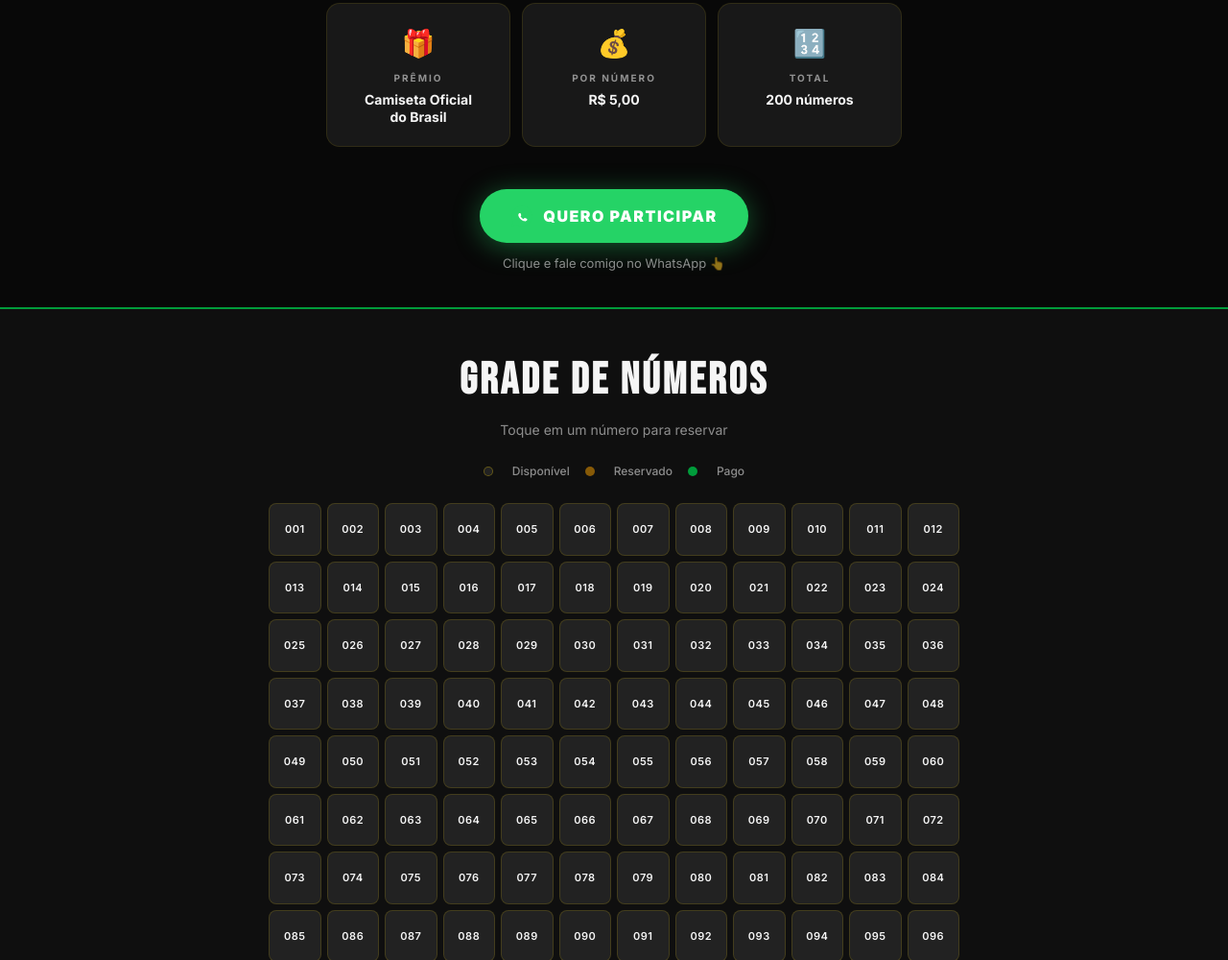
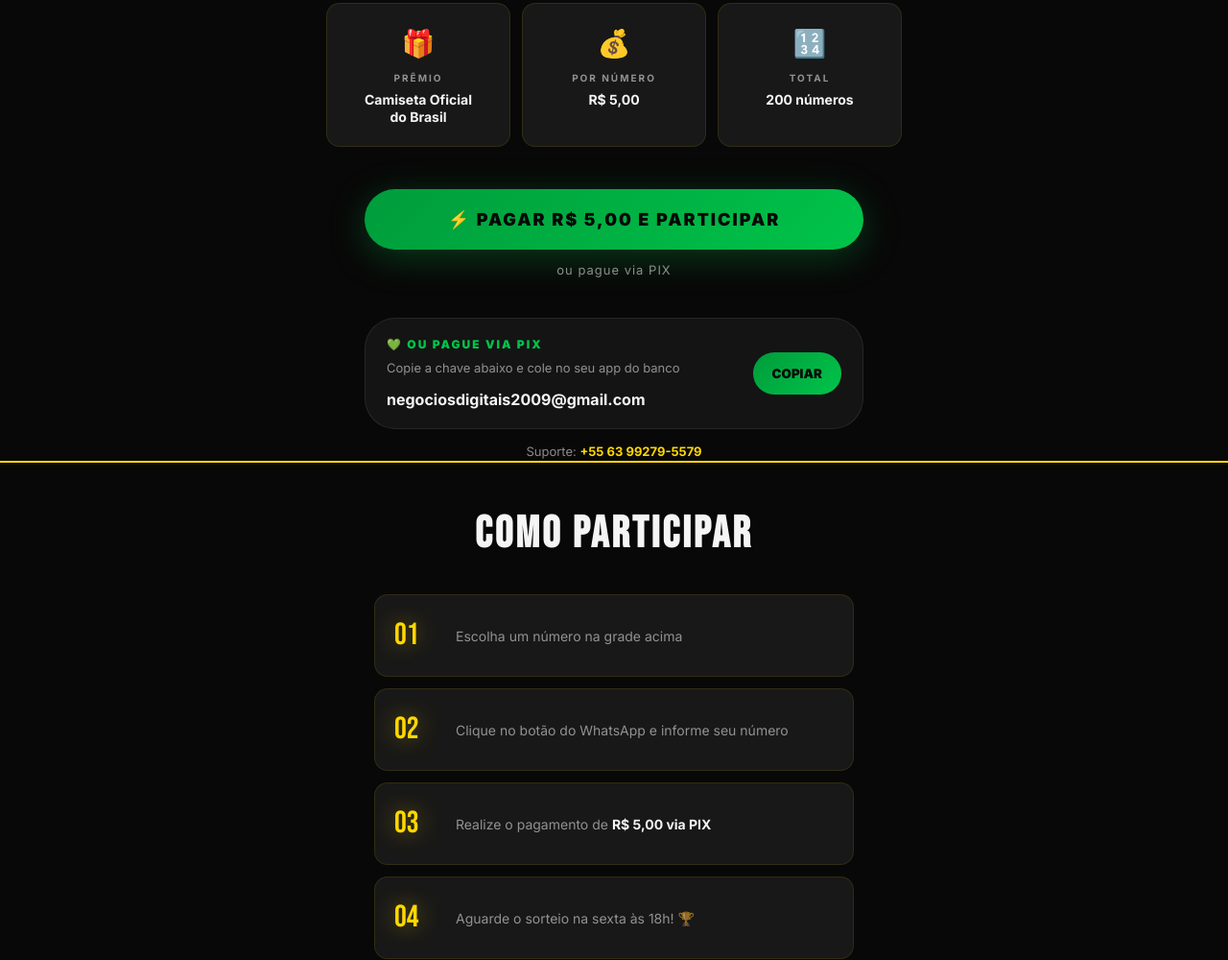
Before and after one commit to rodriguindogradu066/site-copa-, a plain HTML site: page index.html in a window 1280 px wide. Shown: the part 1800-2800 px from the top of the page at 96% size. Drawn offline with Linux system fonts and the light colour scheme.

Commit message:
novo site

```diff
--- a/index.html
+++ b/index.html
@@ -86,27 +86,22 @@
   <!-- CTA PRINCIPAL -->
   <section class="cta-section">
     <a href="https://wa.me/5563992795579?text=Ol%C3%A1%21+Quero+participar+do+sorteio+da+Camiseta+do+Brasil+%F0%9F%87%A7%F0%9F%87%B7"
-       class="btn-whatsapp" target="_blank" rel="noopener">
-      <svg class="btn-whatsapp__icon" viewBox="0 0 32 32" fill="none" xmlns="http://www.w3.org/2000/svg">
-        <path d="M16 2C8.268 2 2 8.268 2 16c0 2.478.672 4.8 1.84 6.8L2 30l7.4-1.82A13.94 13.94 0 0016 30c7.732 0 14-6.268 14-14S23.732 2 16 2z" fill="#25D366"/>
-        <path d="M22.4 19.6c-.32-.16-1.88-.92-2.16-1.02-.28-.1-.48-.16-.68.16-.2.32-.76.96-.92 1.16-.16.2-.34.22-.62.06-.28-.16-1.18-.44-2.24-1.4-.82-.74-1.38-1.66-1.54-1.94-.16-.28-.02-.44.12-.58.12-.12.28-.32.42-.48.14-.16.18-.28.28-.46.1-.18.04-.34-.02-.48-.06-.14-.68-1.64-.92-2.24-.24-.58-.5-.5-.68-.5h-.58c-.2 0-.52.08-.8.38-.28.3-1.06 1.04-1.06 2.52 0 1.48 1.08 2.92 1.24 3.12.16.2 2.14 3.28 5.18 4.6.72.32 1.28.5 1.72.64.72.22 1.38.2 1.9.12.58-.08 1.88-.76 2.14-1.5.26-.74.26-1.38.18-1.52-.08-.14-.28-.22-.6-.38z" fill="white"/>
-      </svg>
-      QUERO PARTICIPAR
+       class="btn-pay" target="_blank" rel="noopener">
+      ⚡ PAGAR R$ 5,00 E PARTICIPAR
     </a>
-    <p class="cta-hint">Clique e fale comigo no WhatsApp 👆</p>
+    <p class="cta-hint">ou pague via PIX</p>
   </section>
 
-  <!-- GRADE DE NÚMEROS -->
-  <section class="numbers-section">
-    <h2 class="section-title">GRADE DE NÚMEROS</h2>
-    <p class="section-sub">Toque em um número para reservar</p>
-    <div class="legend">
-      <span class="legend__dot legend__dot--available"></span> Disponível
-      <span class="legend__dot legend__dot--reserved"></span> Reservado
-      <span class="legend__dot legend__dot--sold"></span> Pago
+  <section class="pix-section">
+    <div class="pix-card">
+      <div>
+        <p class="pix-subtitle">💚 OU PAGUE VIA PIX</p>
+        <p class="pix-instruction">Copie a chave abaixo e cole no seu app do banco</p>
+        <p class="pix-key">negociosdigitais2009@gmail.com</p>
+      </div>
+      <button class="pix-copy-btn" type="button" data-pix="negociosdigitais2009@gmail.com">COPIAR</button>
     </div>
-    <div class="numbers-grid" id="numbersGrid"></div>
-    <div class="numbers-info"><p id="availableCount">200 disponíveis</p></div>
+    <p class="pix-support">Suporte: <a href="https://wa.me/5563992795579" target="_blank" rel="noopener">+55 63 99279-5579</a></p>
   </section>
 
   <!-- COMO PARTICIPAR -->
--- a/script.js
+++ b/script.js
@@ -37,6 +37,7 @@ document.addEventListener('DOMContentLoaded', () => {
   updateCountdown();
   setInterval(updateCountdown, 1000);
   initScrollCTA();
+  initPixCopy();
 });
 
 // ─── GRADE DE NÚMEROS ─────────────────────
@@ -107,6 +108,25 @@ function flashButton(numFormatted) {
         btn.style.transform = '';
       }, 600);
     }
+  });
+}
+
+function initPixCopy() {
+  const pixButtons = document.querySelectorAll('.pix-copy-btn');
+  pixButtons.forEach(btn => {
+    btn.addEventListener('click', () => {
+      const pixValue = btn.dataset.pix || '';
+      navigator.clipboard.writeText(pixValue).then(() => {
+        btn.textContent = 'PIX COPIADO';
+        btn.classList.add('copied');
+        setTimeout(() => {
+          btn.textContent = 'COPIAR PIX';
+          btn.classList.remove('copied');
+        }, 2000);
+      }).catch(() => {
+        btn.textContent = 'COPIAR MANUAL';
+      });
+    });
   });
 }
 
--- a/style.css
+++ b/style.css
@@ -179,19 +179,32 @@ a{text-decoration:none;color:inherit}
 .info-card__value{font-size:14px;font-weight:700;color:var(--white);line-height:1.3}
 
 /* ── CTA ─────────────────────────────── */
-.cta-section{padding:8px 20px 36px;text-align:center}
-.btn-whatsapp{
-  display:inline-flex;align-items:center;gap:10px;
-  background:var(--wa);color:#fff;
-  font-family:var(--font-b);font-weight:800;font-size:16px;letter-spacing:1.5px;
-  padding:16px 32px;border-radius:var(--r-xl);
-  box-shadow:0 4px 28px rgba(37,211,102,.4);
-  transition:transform .2s,box-shadow .2s;cursor:pointer;border:none;
+.cta-section{padding:8px 20px 16px;text-align:center}
+.btn-pay{
+  display:inline-flex;align-items:center;justify-content:center;
+  width:100%;max-width:520px;margin:0 auto;
+  background:linear-gradient(135deg,var(--green),var(--green-l));
+  color:var(--black);
+  font-family:var(--font-b);font-weight:900;font-size:18px;letter-spacing:2px;
+  padding:18px 32px;border-radius:999px;
+  box-shadow:0 8px 36px rgba(0,156,59,.35);
+  transition:transform .2s,box-shadow .2s;cursor:pointer;border:none;text-transform:uppercase;
 }
-.btn-whatsapp:hover{transform:translateY(-3px) scale(1.02);box-shadow:0 8px 40px rgba(37,211,102,.55)}
-.btn-whatsapp:active{transform:scale(.98)}
-.btn-whatsapp__icon,.btn-whatsapp svg{width:24px;height:24px;flex-shrink:0}
-.cta-hint{margin-top:12px;font-size:13px;color:var(--dim)}
+.btn-pay:hover{transform:translateY(-3px) scale(1.02);box-shadow:0 10px 48px rgba(0,156,59,.45)}
+.btn-pay:active{transform:scale(.98)}
+.cta-hint{margin-top:12px;font-size:13px;color:var(--dim);letter-spacing:1px}
+
+.pix-section{padding:24px 20px 32px;background:var(--black)}
+.pix-card{max-width:640px;margin:0 auto;padding:20px 24px;background:rgba(255,255,255,.05);border:1px solid rgba(255,255,255,.08);border-radius:18px;display:flex;flex-wrap:wrap;align-items:center;gap:16px;justify-content:space-between}
+.pix-subtitle{font-size:12px;font-weight:800;letter-spacing:2px;text-transform:uppercase;color:var(--green-l);margin-bottom:6px}
+.pix-instruction{font-size:13px;color:var(--dim);margin-bottom:10px}
+.pix-key{font-size:16px;font-weight:700;color:var(--white);word-break:break-word}
+.pix-copy-btn{border:none;background:linear-gradient(135deg,var(--blue-l),var(--blue-br));color:#fff;font-family:var(--font-b);font-weight:800;padding:14px 26px;border-radius:999px;cursor:pointer;transition:transform .2s,box-shadow .2s}
+.pix-copy-btn:hover{transform:translateY(-2px);box-shadow:0 10px 30px rgba(0,48,135,.28)}
+.pix-copy-btn:active{transform:scale(.98)}
+.pix-copy-btn.copied{background:linear-gradient(135deg,var(--gold-dark),var(--gold));color:var(--black)}
+.pix-support{max-width:640px;margin:14px auto 0;color:var(--dim);font-size:13px;text-align:center}
+.pix-support a{color:var(--gold);font-weight:700}
 
 /* ── NUMBERS ─────────────────────────── */
 .numbers-section{padding:40px 20px 60px;background:var(--black-2);border-top:2px solid var(--green)}
@@ -229,6 +242,15 @@ a{text-decoration:none;color:inherit}
 @keyframes floatUp{from{opacity:0;transform:translateX(-50%) translateY(20px)}to{opacity:1;transform:translateX(-50%) translateY(0)}}
 .btn-whatsapp--float{width:100%;justify-content:center;font-size:15px;padding:15px 24px;border-radius:var(--r-xl);box-shadow:0 8px 36px rgba(37,211,102,.5),0 0 0 3px rgba(37,211,102,.12)}
 .btn-whatsapp--float svg{width:22px;height:22px}
+
+.pix-section{padding:24px 20px 0;background:var(--black)}
+.pix-card{max-width:520px;margin:0 auto;padding:18px 22px;background:rgba(255,255,255,.05);border:1px solid rgba(255,255,255,.08);border-radius:var(--r-xl);display:flex;flex-wrap:wrap;align-items:center;gap:16px;justify-content:space-between}
+.pix-label{font-size:10px;font-weight:800;letter-spacing:2px;text-transform:uppercase;color:var(--dim);margin-bottom:4px}
+.pix-key{font-size:16px;font-weight:700;color:var(--white);word-break:break-word}
+.pix-copy-btn{border:none;background:linear-gradient(135deg,var(--green),var(--green-l));color:var(--black);font-family:var(--font-b);font-weight:800;padding:14px 20px;border-radius:999px;cursor:pointer;transition:transform .2s,box-shadow .2s}
+.pix-copy-btn:hover{transform:translateY(-2px);box-shadow:0 10px 30px rgba(0,156,59,.28)}
+.pix-copy-btn:active{transform:scale(.98)}
+.pix-copy-btn.copied{background:linear-gradient(135deg,var(--gold-dark),var(--gold));color:var(--black)}
 
 /* ── FOOTER ──────────────────────────── */
 .footer{background:var(--black-2);border-top:2px solid var(--green);padding:28px 20px 90px;text-align:center}
```
Also changed, not shown: 2 other files.
